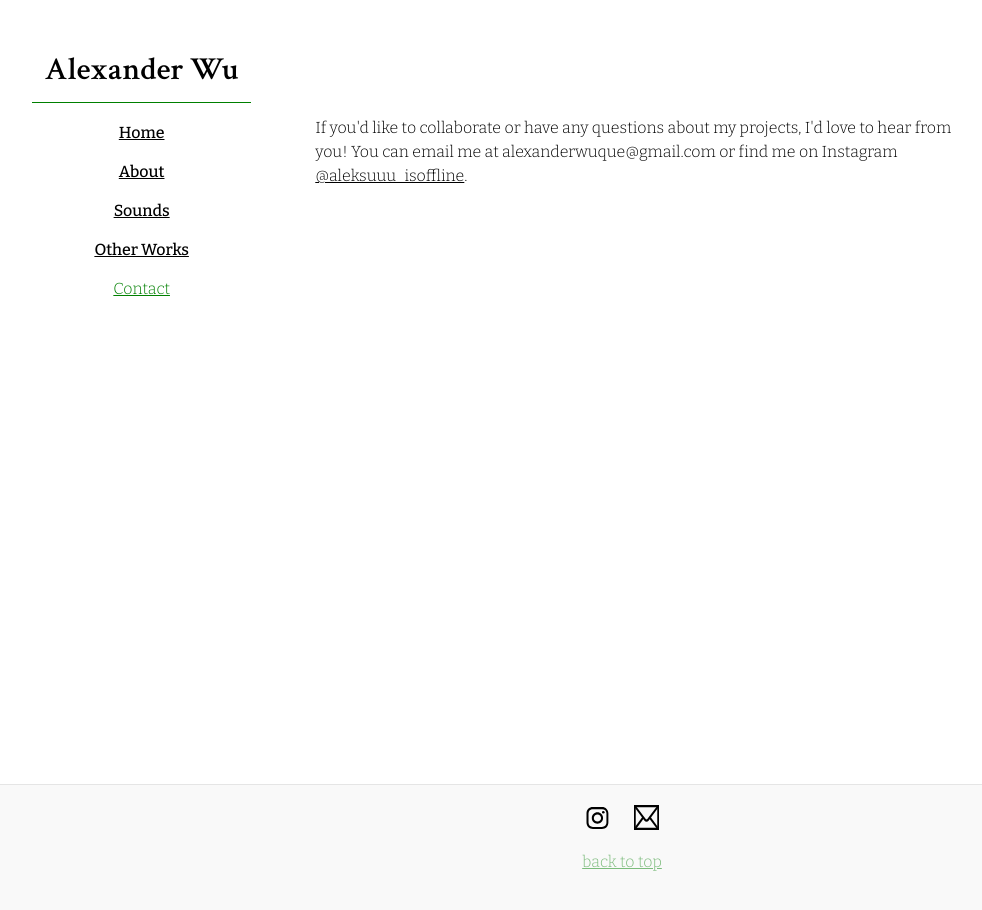
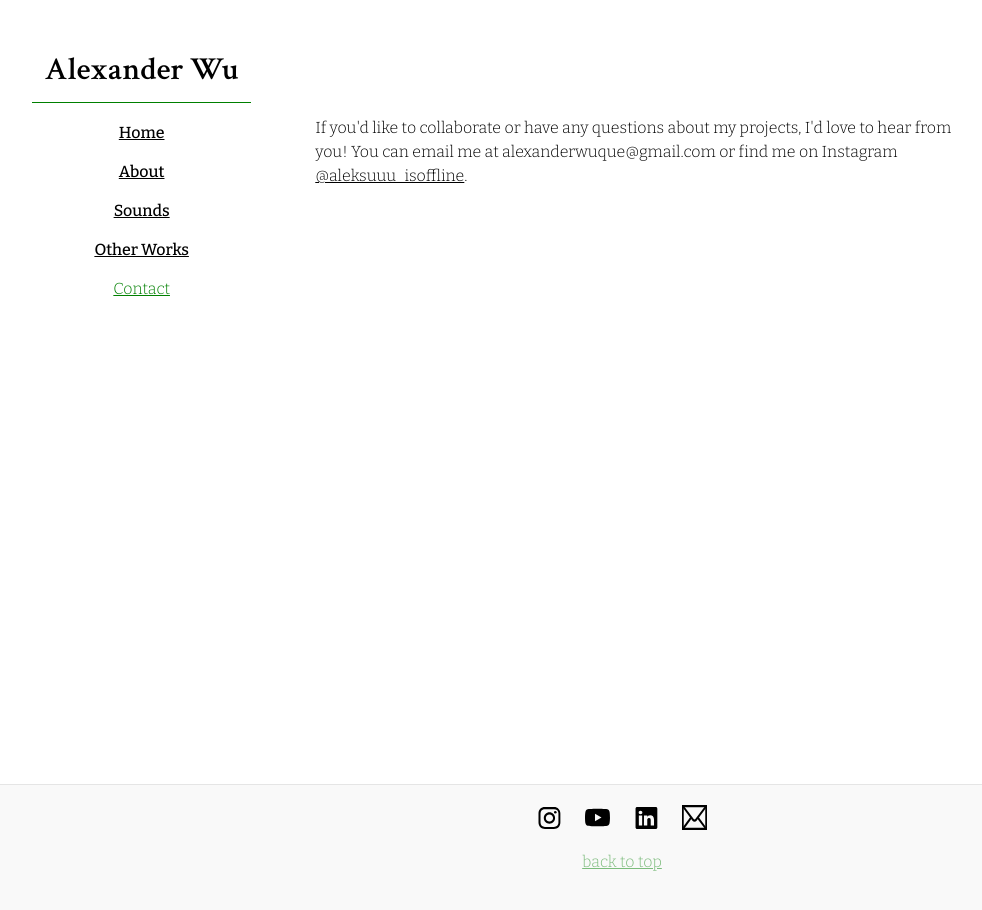
Before and after one commit to aleksuuu/aleksuuu.github.io, a Jekyll site: the page built from contact.html, in a window 1280 px wide. Shown: the whole page, without its empty margins (18-1000 px from the left). Built offline with Jekyll 4.4.1, drawn with Linux system fonts in a browser that asks for light colours.

Commit message:
Add linkedin and youtube

```diff
--- a/_includes/footer.html
+++ b/_includes/footer.html
@@ -2,6 +2,14 @@
   <a href="https://www.instagram.com/aleksuuu_isoffline/"><img
       src="{{ site.imgurl | absolute_url }}/social/instagram.svg"
       alt="Instagram icon"
+      class="social-icon"></a>
+  <a href="https://www.youtube.com/@aleksuuu"><img
+      src="{{ site.imgurl | absolute_url }}/social/youtube.svg"
+      alt="Youtube icon"
+      class="social-icon"></a>
+  <a href="https://www.linkedin.com/in/aleksuuu/"><img
+      src="{{ site.imgurl | absolute_url }}/social/linkedin.svg"
+      alt="Linkedin icon"
       class="social-icon"></a>
   <a href="&#109;&#97;&#105;&#108;&#116;&#111;&#58;%61%6C%65%78%61%6E%64%65%72%77%75%71%75%65%40%67%6D%61%69%6C%2E%63%6F%6D"><img
       src="{{ site.imgurl | absolute_url }}/social/email.svg"
```
Also changed, not shown: assets/images/social/linkedin.svg (added), assets/images/social/youtube.svg (added).
